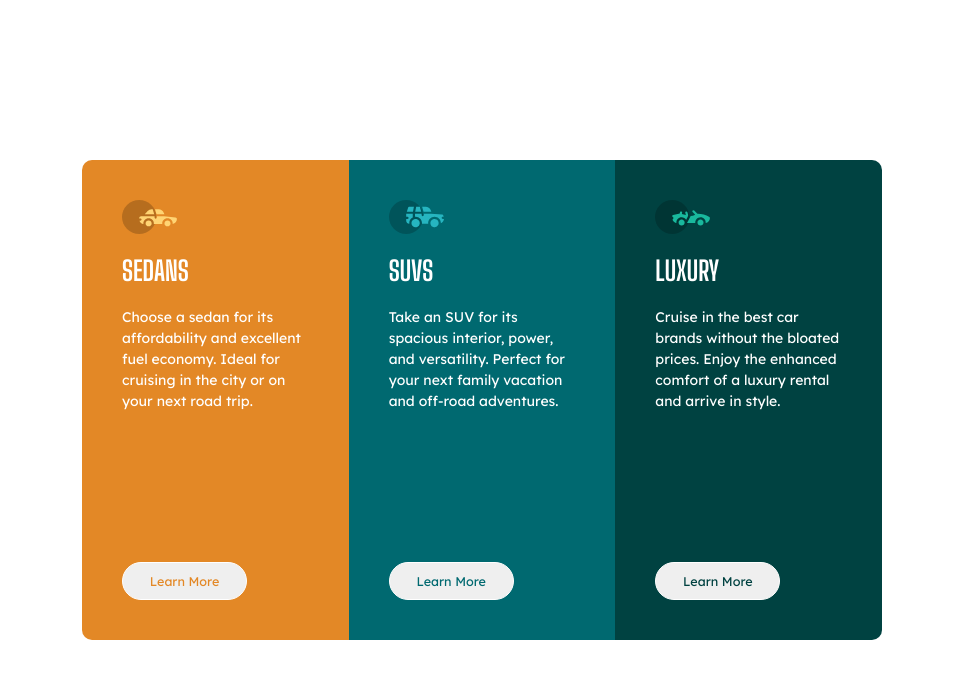
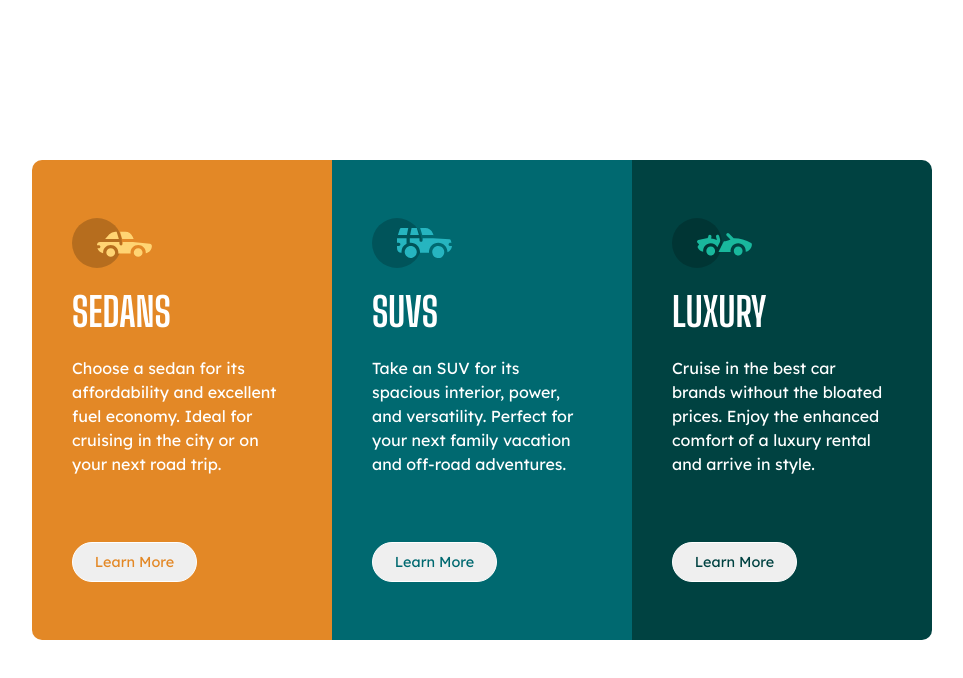
Before and after one commit to Shivani9314/3-column-preview-card, a plain HTML site: page index.html in a window 1280 px wide. Shown: the whole page, without its empty margins (158-1121 px from the left). Drawn offline with Linux system fonts and the light colour scheme.

Commit message:
CSS file for cards

```diff
--- a/style.css
+++ b/style.css
@@ -2,7 +2,7 @@
     margin: 0;
     padding: 0;
     box-sizing: border-box;
-    font-size: 14px;
+    font-size: 16px;
     transition: 0.2s ease;
 }
 
@@ -16,7 +16,7 @@ body {
 .container {
     display: flex;
     border-radius: 5px;
-    max-width: 800px;
+    max-width: 900px;
     width: 80%;
     min-height: 60%;
     border-radius: 10px;
@@ -27,7 +27,7 @@ body {
     display: flex;
     flex-direction: column;
     width: 100%;
-    justify-content: space-between;
+    justify-content: space-around;
     padding: 40px;
     color: white;
     gap: 30px;
@@ -40,13 +40,13 @@ body {
 }
 
 img {
-    width: 55px;
+    width: 80px;
 }
 
 h1 {
     font-family: 'Big Shoulders Display';
     font-weight: 700;
-    font-size: 27px;
+    font-size: 40px;
 }
 
 p {
@@ -112,31 +112,6 @@ button {
 }
 
 
-/* @media (min-width: 1200px) {
-    .container{
-        display: flex;
-        flex-direction: row;
-        justify-content: center;
-        margin-top: 100px;
-
-    }
-
-    #card-1{
-        background-color: hsl(31, 77%, 52%);
-        border-top-left-radius: 10px;
-        border-top-right-radius: 0px;
-        border-bottom-left-radius: 10px;
-    }
-
-    #card-3{
-        background-color: hsl(179, 100%, 13%);
-        border-bottom-left-radius: 0px;
-        border-bottom-right-radius: 10px;
-        border-top-right-radius: 10px;
-    }
-
-  } */
-
 @media (max-width: 768px) {
 
     body {
```
